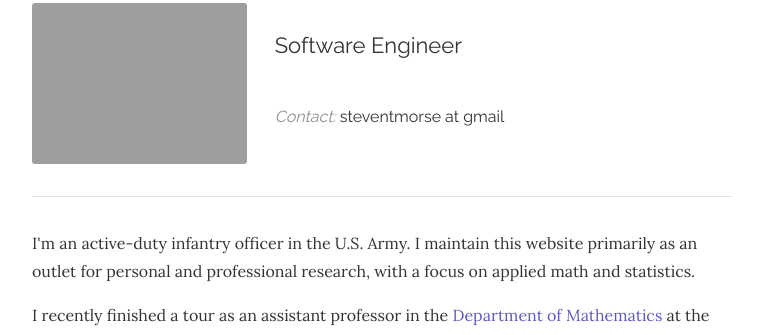
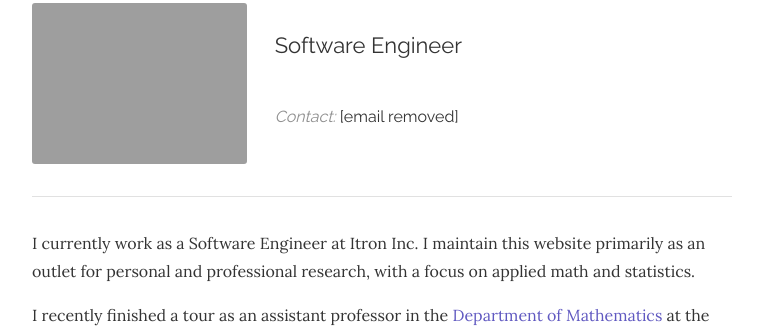
Before and after one commit to ethantompkins/ethantompkins.github.io, a Jekyll site: the page built from index.html, in a window 1280 px wide. Shown: the part 178-513 px from the top of the page, without its empty margins (258-1016 px from the left). Built offline with Jekyll 4.4.1, drawn with Linux system fonts in a browser that asks for light colours; nearby versions of some CDN libraries; the list of posts is cut into pages by our own code.

Commit message:
changing about me

```diff
--- a/index.html
+++ b/index.html
@@ -13,13 +13,13 @@ title: About
         <div class="titles">
             Software Engineer <br>
 	    <br>
-	    <p class="contact"><i class="muted">Contact:</i> steventmorse at gmail</p>
+	    <p class="contact"><i class="muted">Contact:</i> [email removed]</p>
 	</div>
     </div>
 </div>
 
 <hr>
 
-<p>I'm an active-duty infantry officer in the U.S. Army.  I maintain this website primarily as an outlet for personal and professional research, with a focus on applied math and statistics. </p>
+<p>I currently work as a Software Engineer at Itron Inc.  I maintain this website primarily as an outlet for personal and professional research, with a focus on applied math and statistics. </p>
 
 <p>I recently finished a tour as an assistant professor in the <a href="http://www.usma.edu/math">Department of Mathematics</a> at the <a href="http://www.usma.edu">U.S. Military Academy</a> (West Point), where I taught multivariable calculus.  I did my graduate (master's) program in the <a href="http://orc.mit.edu">Operations Research Center</a> at MIT, where I did research in complex networks with MIT's <a href="http://humnet.mit.edu">HuMNet Lab</a> and the <a href="http://www.draper.com">Draper Laboratory</a>.  You can read more about my ongoing research <a href="https://stmorse.github.io/research.html">here</a>.</p>
```
